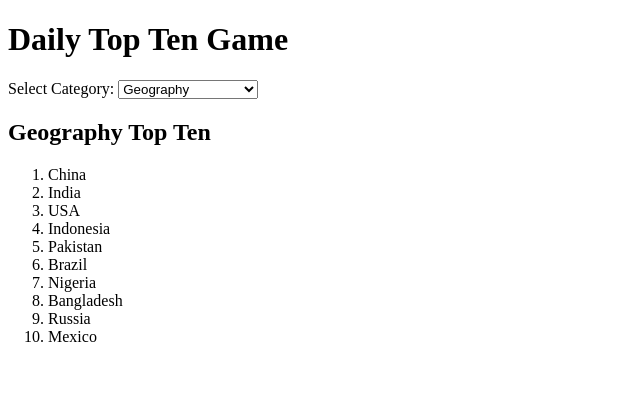
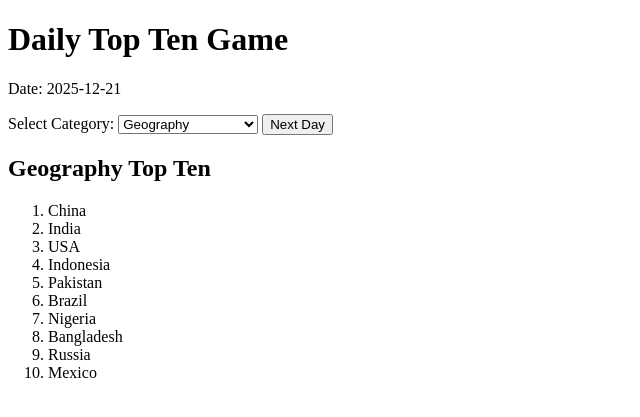
Before and after one commit to rhysfarrell3476-ship-it/towerofpower, a Flask app: page / in a window 1280 px wide. Shown: the top 417 px of the page, without its empty margins (0-640 px from the left). Run offline with Flask 3, Linux system fonts and the light colour scheme.

Commit message:
index.html

```diff
--- a/templates/index.html
+++ b/templates/index.html
@@ -6,6 +6,8 @@
 </head>
 <body>
     <h1>Daily Top Ten Game</h1>
+    <p>Date: {{ current_date }}</p>
+
     <form method="POST">
         <label for="category">Select Category:</label>
         <select name="category" onchange="this.form.submit()">
@@ -15,6 +17,8 @@
                 </option>
             {% endfor %}
         </select>
+        <input type="hidden" name="date" value="{{ current_date }}">
+        <button type="submit" name="next_day">Next Day</button>
     </form>
 
     <h2>{{ selected_category }} Top Ten</h2>
```
